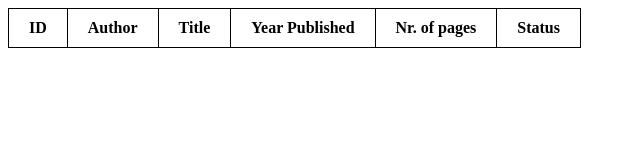
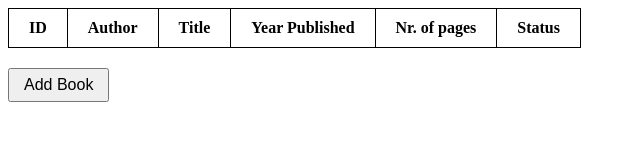
Before and after one commit to CosminBozai/Library, a plain HTML site: page index.html in a window 1280 px wide. Shown: the whole page, without its empty margins (0-640 px from the left). Drawn offline with Linux system fonts and the light colour scheme.

Commit message:
Add book button

```diff
--- a/index.html
+++ b/index.html
@@ -19,5 +19,6 @@
         <th>Status</th>
       </tr>
     </table>
+    <button id="add-book">Add Book</button>
   </body>
 </html>
--- a/style.css
+++ b/style.css
@@ -7,3 +7,10 @@ th {
   border: 1px solid;
   padding: 10px 20px;
 }
+
+#add-book {
+  margin-top: 20px;
+  padding: 6px 14px;
+  font-size: 16px;
+  cursor: pointer;
+}
```
